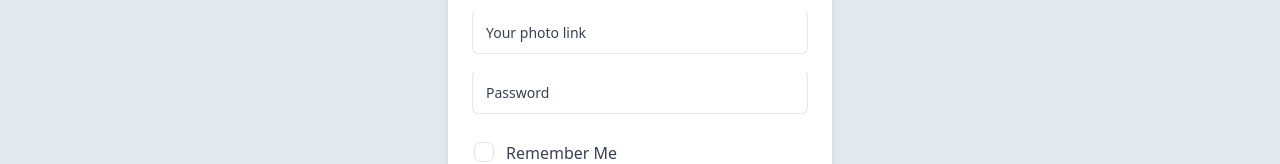
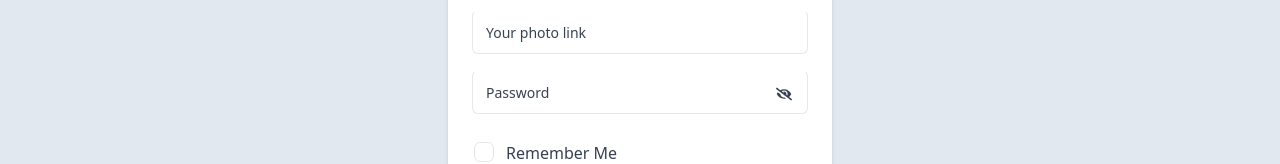
Before and after one commit to SakibAlHasan10/event-management, a React (Vite) app: page /register in a window 1280 px wide. Shown: the part 390-554 px from the top of the page. Built offline with nearby package versions, Linux system fonts and the light colour scheme.

Commit message:
set password visibility and hidden sign in and sign up pages

```diff
--- a/src/Pages/Login/Login.jsx
+++ b/src/Pages/Login/Login.jsx
@@ -1,8 +1,10 @@
 import { useState } from "react";
+import { FaEyeSlash, FaEye } from 'react-icons/fa';
 import { Link } from "react-router-dom";
 import RegisterOthersWay from "../../Section/RegisterOthersWay/RegisterOthersWay";
 
 const Login = () => {
+  const [passwordShow, setPasswordShow] = useState(true)
   const [email, setEmail] = useState("");
   const [password, setPassword] = useState("");
   const [check, setCheck] = useState(false);
@@ -31,10 +33,12 @@ const Login = () => {
               onChange={(e) => setPassword(e.target.value)}
               className="peer h-full w-full rounded-md border border-blue-gray-200 border-t-transparent bg-transparent px-3 py-3 font-sans text-sm font-normal text-blue-gray-700 outline outline-0 transition-all placeholder-shown:border placeholder-shown:border-blue-gray-200 placeholder-shown:border-t-blue-gray-200 focus:border-2 focus:border-red-500 focus:border-t-transparent focus:outline-0 disabled:border-0 disabled:bg-blue-gray-50"
               placeholder=""
+              type={passwordShow ? `password`: 'text'}
             />
             <label className="before:content[' '] after:content[' '] pointer-events-none absolute left-0 -top-1.5 flex h-full w-full select-none text-[11px] font-normal leading-tight text-blue-gray-400 transition-all before:pointer-events-none before:mt-[6.5px] before:mr-1 before:box-border before:block before:h-1.5 before:w-2.5 before:rounded-tl-md before:border-t before:border-l before:border-blue-gray-200 before:transition-all after:pointer-events-none after:mt-[6.5px] after:ml-1 after:box-border after:block after:h-1.5 after:w-2.5 after:flex-grow after:rounded-tr-md after:border-t after:border-r after:border-blue-gray-200 after:transition-all peer-placeholder-shown:text-sm peer-placeholder-shown:leading-[4.1] peer-placeholder-shown:text-blue-gray-500 peer-placeholder-shown:before:border-transparent peer-placeholder-shown:after:border-transparent peer-focus:text-[11px] peer-focus:leading-tight peer-focus:text-red-500 peer-focus:before:border-t-2 peer-focus:before:border-l-2 peer-focus:before:!border-red-500 peer-focus:after:border-t-2 peer-focus:after:border-r-2 peer-focus:after:!border-red-500 peer-disabled:text-transparent peer-disabled:before:border-transparent peer-disabled:after:border-transparent peer-disabled:peer-placeholder-shown:text-blue-gray-500">
               Password
             </label>
+            <span onClick={()=>setPasswordShow(!passwordShow)} className="absolute  -ml-8 pt-4">{ passwordShow? <FaEyeSlash/>:<FaEye/>}</span>
           </div>
           <div className="-ml-2.5">
             <div className="inline-flex items-center">
--- a/src/Pages/Register/Register.jsx
+++ b/src/Pages/Register/Register.jsx
@@ -1,7 +1,9 @@
 import { useState } from "react";
 import { Link } from "react-router-dom";
+import { FaEyeSlash, FaEye } from 'react-icons/fa';
 import RegisterOthersWay from "../../Section/RegisterOthersWay/RegisterOthersWay";
 const Register = () => {
+  const [passwordShow, setPasswordShow] = useState(true)
     const [YourName, setYourName] = useState('')
   const [email, setEmail] = useState("");
   const [yourPhoto, setYourPhoto] = useState('')
@@ -52,10 +54,12 @@ const Register = () => {
               onChange={(e) => setPassword(e.target.value)}
               className="peer h-full w-full rounded-md border border-blue-gray-200 border-t-transparent bg-transparent px-3 py-3 font-sans text-sm font-normal text-blue-gray-700 outline outline-0 transition-all placeholder-shown:border placeholder-shown:border-blue-gray-200 placeholder-shown:border-t-blue-gray-200 focus:border-2 focus:border-red-500 focus:border-t-transparent focus:outline-0 disabled:border-0 disabled:bg-blue-gray-50"
               placeholder=""
+              type={passwordShow ? `password`: 'text'}
             />
             <label className="before:content[' '] after:content[' '] pointer-events-none absolute left-0 -top-1.5 flex h-full w-full select-none text-[11px] font-normal leading-tight text-blue-gray-400 transition-all before:pointer-events-none before:mt-[6.5px] before:mr-1 before:box-border before:block before:h-1.5 before:w-2.5 before:rounded-tl-md before:border-t before:border-l before:border-blue-gray-200 before:transition-all after:pointer-events-none after:mt-[6.5px] after:ml-1 after:box-border after:block after:h-1.5 after:w-2.5 after:flex-grow after:rounded-tr-md after:border-t after:border-r after:border-blue-gray-200 after:transition-all peer-placeholder-shown:text-sm peer-placeholder-shown:leading-[4.1] peer-placeholder-shown:text-blue-gray-500 peer-placeholder-shown:before:border-transparent peer-placeholder-shown:after:border-transparent peer-focus:text-[11px] peer-focus:leading-tight peer-focus:text-red-500 peer-focus:before:border-t-2 peer-focus:before:border-l-2 peer-focus:before:!border-red-500 peer-focus:after:border-t-2 peer-focus:after:border-r-2 peer-focus:after:!border-red-500 peer-disabled:text-transparent peer-disabled:before:border-transparent peer-disabled:after:border-transparent peer-disabled:peer-placeholder-shown:text-blue-gray-500">
               Password
             </label>
+            <span onClick={()=>setPasswordShow(!passwordShow)} className="absolute  -ml-8 pt-4">{ passwordShow? <FaEyeSlash/>:<FaEye/>}</span>
           </div>
           <div className="-ml-2.5">
             <div className="inline-flex items-center">
```
